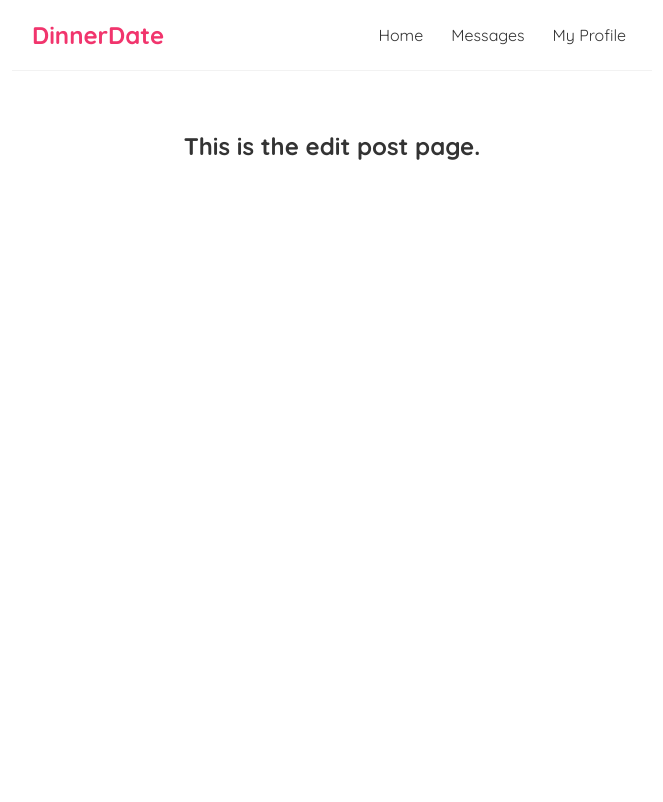
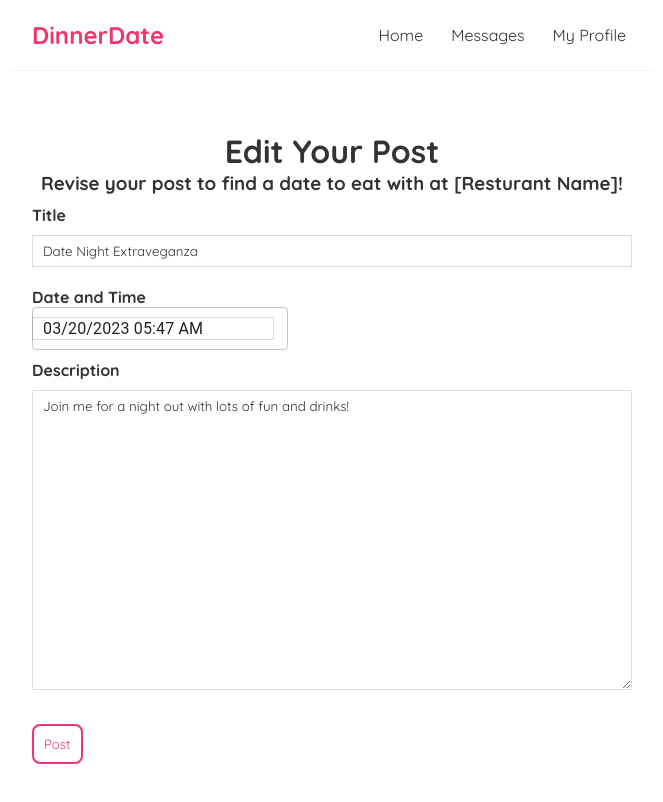
Before and after one commit to agiledev-students-spring2023/final-project-dinnerdate, a React (Create React App) app in the folder front-end/: page /edit-post in a window 1280 px wide. Shown: the top 802 px of the page, without its empty margins (308-971 px from the left). Built offline with nearby package versions, Linux system fonts and the light colour scheme.

Commit message:
created edit post page

```diff
--- /dev/null
+++ b/front-end/src/pages/editpost.css
@@ -0,0 +1,27 @@
+/* Repeat CSS from createpost.css */
+
+.edit-post label {
+  padding: 10px 0px 0px 0px;
+  font-weight: bold;
+  text-align: left;
+  display: block;
+}
+
+.edit-post input, .edit-post textarea {
+  width: 100%;
+  padding: 7px 10px;
+  margin: 10px 0;
+  border: 1px solid #ddd;
+  box-sizing: border-box;
+  resize: vertical;
+}
+
+textarea {
+  height: 300px;
+}
+.input {
+  margin: 10px 0;
+}
+
+.right-btn { float: right; }
+.right-btn { float: middle; }
--- a/front-end/src/pages/editpost.js
+++ b/front-end/src/pages/editpost.js
@@ -1,7 +1,71 @@
-const EditPost = () => {
+import './editpost.css'
+import Button from '../components/Button.js'
+import dayjs from 'dayjs';
+import { DateTimePicker } from '@mui/x-date-pickers/DateTimePicker';
+import { useMemo, useState } from 'react'
+
+const samplePostData = [
+    {
+    "id": 0,
+    "title": "Date Night Extraveganza",
+    "date": "03/20/2023 08:15 PM",
+    "description": "Join me for a night out with lots of fun and drinks!",
+    }]
+
+const EditPost = (props) => {
+    const [error, setError] = useState(null);
+    const [title, setTitle] = useState(samplePostData[0].title || '');
+    const [description, setDescription] = useState(samplePostData[0].description || '');
+    const handleChangeTitle = (event) => {
+        setTitle(event.target.value);
+      };
+      const handleChangeDescription = (event) => {
+        setDescription(event.target.value);
+      };
+    const errorMessage = useMemo(() => {
+        if (error == 'disablePast'){
+            return 'You must schedule your date in the future.';
+        }
+        else{
+            return '';
+        }
+      }, [error]);
+
+
     return (
-        <div className="editPost">
-            <h2>This is the edit post page.</h2>
+        <div className="edit-post">
+            <h1>Edit Your Post</h1>
+            <h3>Revise your post to find a date to eat with at [Resturant Name]!</h3>
+
+            {/* Repeat of jsx from createpost */}
+            <form>
+                <label>Title</label>
+                <input
+                    type="text"
+                    value={title}
+                    onChange={handleChangeTitle}
+                    required
+                />
+                <label>Date and Time</label>
+                <DateTimePicker
+                    defaultValue={dayjs().add(1, 'hour')}
+                    disablePast
+                    onError={(newError) => setError(newError)}
+                    slotProps={{
+                        textField: {
+                        helperText: errorMessage,
+                        },
+                    }}
+                    />
+                <label>Description</label>
+                <textarea
+                    value={description}
+                    onChange={handleChangeDescription}
+                    required
+                ></textarea>
+                <div className="middle-btn"><Button text="Post"/></div>
+
+            </form>
         </div>
     );
 }
```
